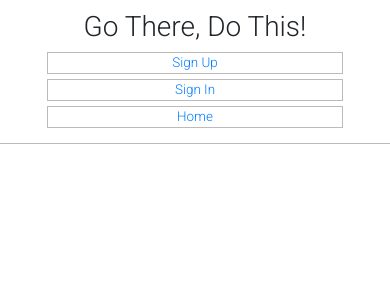
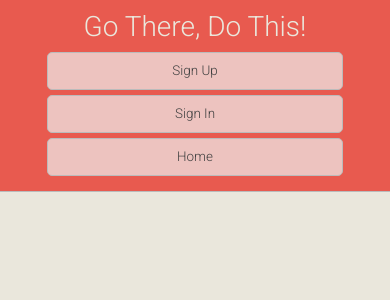
Before and after one commit to acalish/travel-app-client, a React app: page / in a window 390 px wide. Shown: the top 300 px of the page. Built offline with nearby package versions, Linux system fonts and the light colour scheme.

Commit message:
Add color scheme
- define color scheme and add it to start styling

```diff
--- a/src/App.scss
+++ b/src/App.scss
@@ -2,6 +2,15 @@ $success: #c7f282;
 $warning: #f1e681;
 $error: #f08181;
 $charcoal: #ccc;
+
+$card-color: #e98074;
+$text: #404040;
+$background: #eae7dc;
+$nav: #e85a4f;
+
+body {
+  background-color: $background;
+}
 
 .flash-success,
 .flash-warning,
--- a/src/header/Header.js
+++ b/src/header/Header.js
@@ -5,29 +5,29 @@ import './Header.scss'
 
 const authenticatedOptions = (
   <React.Fragment>
-    <Link to="/trips">Trips</Link>
-    <Link to="/trips-create">Create</Link>
-    <Link to="/change-password">Change Password</Link>
-    <Link to="/sign-out">Sign Out</Link>
+    <Link className="nav-link" to="/trips">Trips</Link>
+    <Link className="nav-link" to="/trips-create">Create</Link>
+    <Link className="nav-link" to="/change-password">Change Password</Link>
+    <Link className="nav-link" to="/sign-out">Sign Out</Link>
   </React.Fragment>
 )
 
 const unauthenticatedOptions = (
   <React.Fragment>
-    <Link to="/sign-up">Sign Up</Link>
-    <Link to="/sign-in">Sign In</Link>
+    <Link className="nav-link" to="/sign-up">Sign Up</Link>
+    <Link className="nav-link" to="/sign-in">Sign In</Link>
   </React.Fragment>
 )
 
 const alwaysOptions = (
   <React.Fragment>
-    <Link to="/">Home</Link>
+    <Link className="nav-link" to="/">Home</Link>
   </React.Fragment>
 )
 
 const Header = ({ user }) => (
   <header className="main-header">
-    <h1>Go There, Do This!</h1>
+    <h1 className="brand">Go There, Do This!</h1>
     <nav>
       { user && <span>Welcome, {user.email}</span>}
       { user ? authenticatedOptions : unauthenticatedOptions }
--- a/src/header/Header.scss
+++ b/src/header/Header.scss
@@ -1,17 +1,37 @@
 $charcoal: #bbb;
+
+$card-color: #e98074;
+$text: #404040;
+$background: #eae7dc;
+$nav: #e85a4f;
 
 .main-header {
   align-items: center;
+  background-color: $nav;
   border-bottom: 1px solid $charcoal;
   display: flex;
   height: 100px;
   padding: 0 20px;
+
+  .brand {
+    color: $background;
+  }
 
   a,
   span {
     font-size: 1.2em;
     margin: 0 15px;
   }
+}
+
+.nav-link {
+  background: rgba(240, 240, 240, .7);
+  border-radius: 5px;
+  color: $text;
+}
+
+a > nav {
+  color: white !important;
 }
 
 .main-header > nav {
@@ -24,7 +44,7 @@ $charcoal: #bbb;
 @media (max-width: 600px) {
   .main-header {
     flex-direction: column;
-    font-size: 0.7em;
+    font-size: .7em;
     height: auto;
     padding: 10px;
 
--- /dev/null
+++ b/src/trips/components/Trip.scss
@@ -0,0 +1,23 @@
+$card-color: #e98074;
+$text: #404040;
+$background: #eae7dc;
+$nav: #e85a4f;
+
+.link {
+  background: rgba(240, 240, 240, .7);
+  border-radius: 5px;
+  color: $text;
+  padding: 3px;
+}
+
+.trip-card {
+  background-color: $card-color;
+  color: $text;
+  margin: 15px;
+  width: 300px;
+}
+
+.card-parent {
+  display: flex;
+  flex-wrap: wrap;
+}
--- a/src/trips/components/TripIndex.js
+++ b/src/trips/components/TripIndex.js
@@ -3,6 +3,7 @@ import { Link } from 'react-router-dom'
 import { handleErrors, createTrip, indexTrip, deleteTrip } from '../api'
 import apiUrl from '../../apiConfig'
 import { Card, CardBody, CardTitle } from 'mdbreact'
+import './Trip.scss'
 
 class TripIndex extends React.Component {
   constructor(props) {
@@ -26,29 +27,21 @@ class TripIndex extends React.Component {
     this.setState({trips: this.state.trips.filter(trip => trip.id !== tripId)})
   }
 
-  // <div key={trip.id}>
-  //   <p>{trip.name}</p>
-  //   <p>{trip.destination}</p>
-  //   <p>{trip.start_date}</p>
-  //   <p>{trip.end_date}</p>
-  //   <p><Link to={`/trips/${trip.id}/update`}>update</Link> | <a href="" onClick={(event) => this.deleteTrip(event, trip.id)}>delete</a></p>
-  // </div>
-
   render() {
     const tripListing = this.state.trips.map(trip => {
       return (
-        <Card key={trip.id}>
+        <Card className="trip-card" key={trip.id}>
           <CardBody>
             <CardTitle>{trip.name}</CardTitle>
             <p>{trip.destination}</p>
             <p>start date: {trip.start_date}</p>
             <p>end date: {trip.end_date}</p>
-            <p><Link to={{
+            <p><Link className="link" to={{
               pathname: `/trips/${trip.id}/update`,
               state: {tripName: trip.name,
                 tripDestination: trip.destination,
                 tripStartDate: trip.start_date}
-            }}>update</Link> | <a href="" onClick={(event) => this.deleteTrip(event, trip.id)}>delete</a></p>
+            }}> update</Link>  | <a className="link" href="" onClick={(event) => this.deleteTrip(event, trip.id)}> delete </a></p>
           </CardBody>
         </Card>
       )
@@ -58,7 +51,7 @@ class TripIndex extends React.Component {
       <React.Fragment>
         <h1>Trips</h1>
 
-        <div>
+        <div className='card-parent'>
           {tripListing}
         </div>
       </React.Fragment>
```
